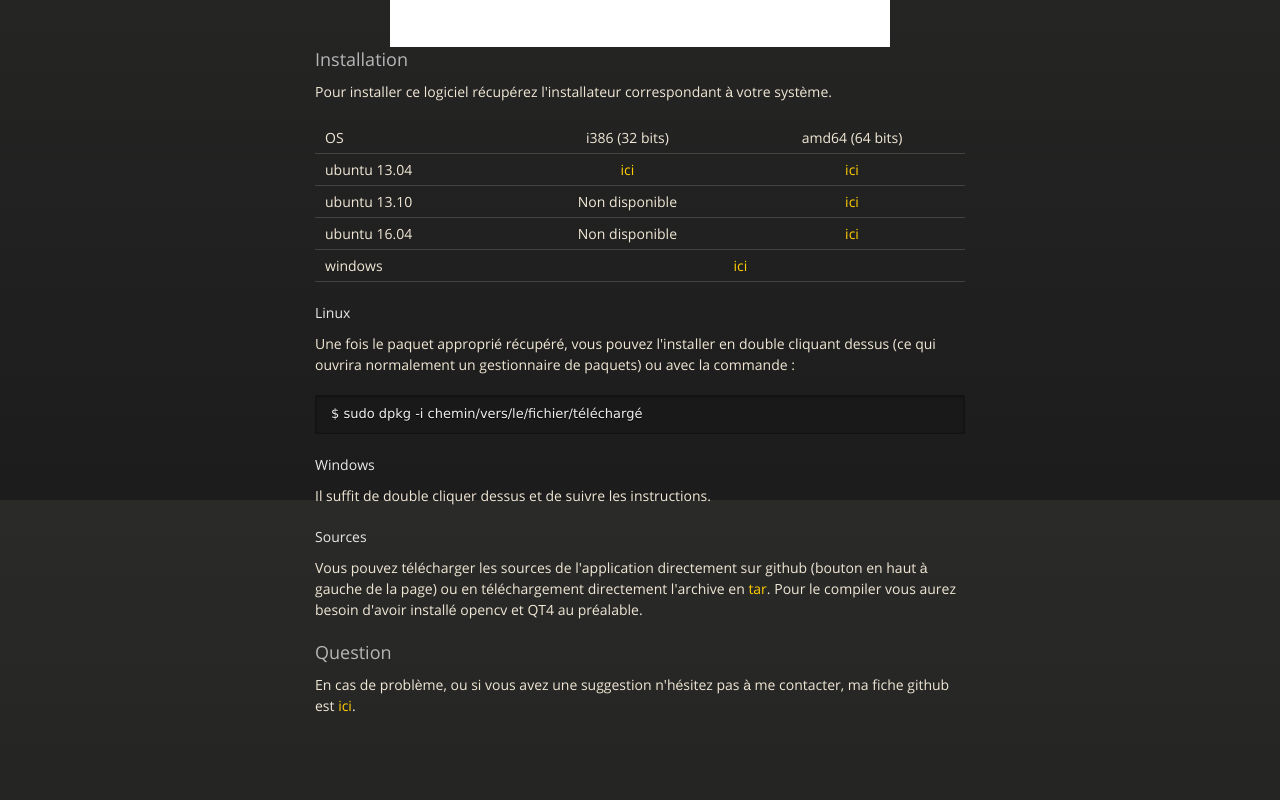
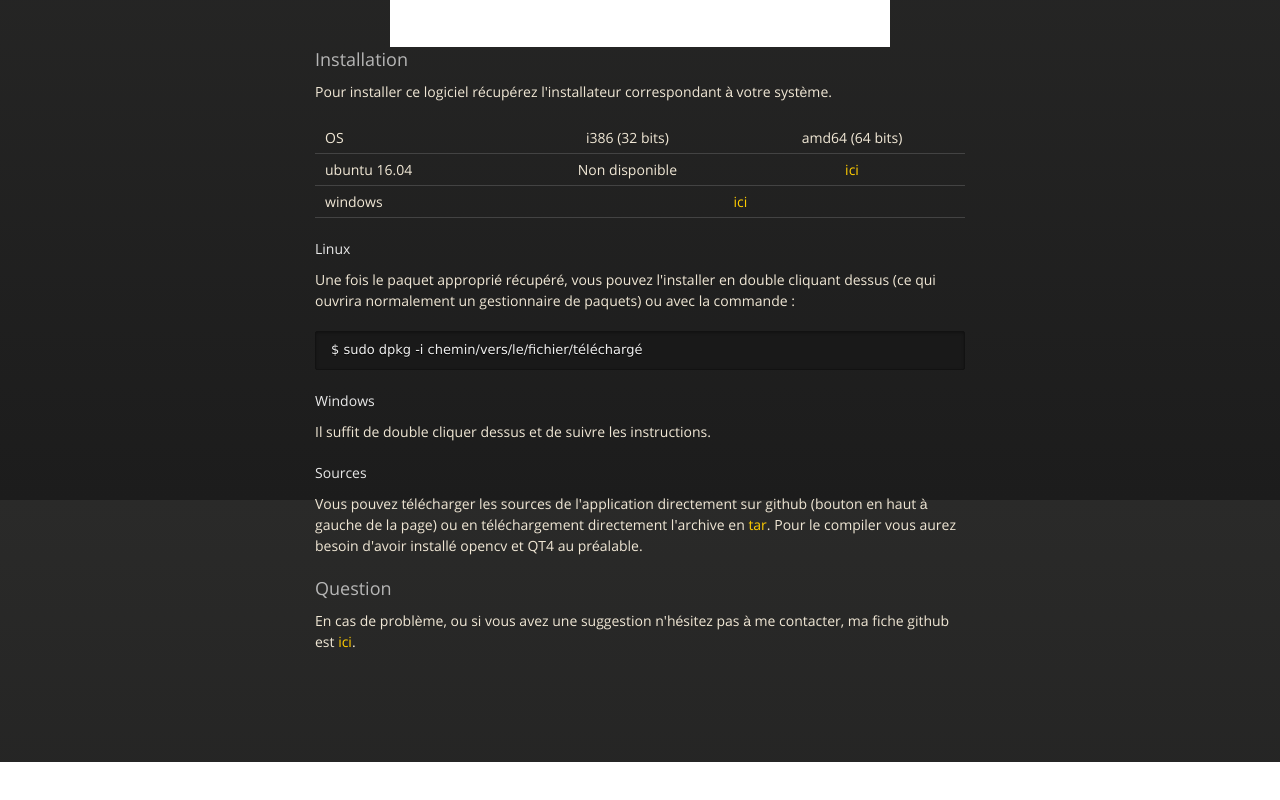
Before and after one commit to clement-roblot/generateur-de-photo-identite, a plain HTML site: page index.html in a window 1280 px wide. Shown: the part 4300-5100 px from the top of the page. After the commit the page ends 5062 px from the top, so only its background shows below. Drawn offline with nearby package versions, Linux system fonts and the light colour scheme.

Commit message:
menage dans les packets gp

```diff
--- a/index.html
+++ b/index.html
@@ -98,16 +98,6 @@
     <td>OS</td><td><center>i386 (32 bits)</center></td><td><center>amd64 (64 bits)</center></td>
   </tr>
   <tr>
-    <td>ubuntu 13.04</td>
-    <td><center><a href="packets/ubuntu_13_04/generateur-de-photos-identite_1.0-1_i386.deb">ici</a></center></td>
-    <td><center><a href="packets/ubuntu_13_04/generateur-de-photos-identite_1.0-1_amd64.deb">ici</a></center></td>
-  </tr>
-  <tr>
-    <td>ubuntu 13.10</td>
-    <td><center><!--<a href="packets/ubuntu_13_10/generateur-de-photos-identite_1.0-1_i386.deb">ici</a>-->Non disponible</center></td>
-    <td><center><a href="packets/ubuntu_13_10/generateur-de-photos-identite_1.0-1_amd64.deb">ici</a></center></td>
-  </tr>
-  <tr>
     <td>ubuntu 16.04</td>
     <td><center><!--<a href="packets/ubuntu_13_10/generateur-de-photos-identite_1.0-1_i386.deb">ici</a>-->Non disponible</center></td>
     <td><center><a href="https://github.com/karlito139/generateur-de-photo-identite/releases/download/v1.1/generateur-de-photos-identite_1.1-1_amd64.deb">ici</a></center></td>
@@ -128,7 +118,7 @@
 <p>Il suffit de double cliquer dessus et de suivre les instructions.</p>
 
 		<h4>Sources</h4>
-<p>Vous pouvez télécharger les sources de l'application directement sur github (bouton en haut à gauche de la page) ou en téléchargement directement l'archive en <a href="packets/sources/generateur-de-photos-identite_1.0.orig.tar.gz">tar</a>. Pour le compiler vous aurez besoin d'avoir installé opencv et QT4 au préalable.</p>
+<p>Vous pouvez télécharger les sources de l'application directement sur github (bouton en haut à gauche de la page) ou en téléchargement directement l'archive en <a href="https://github.com/karlito139/generateur-de-photo-identite/archive/v1.1.tar.gz">tar</a>. Pour le compiler vous aurez besoin d'avoir installé opencv et QT4 au préalable.</p>
 
 
 
```
